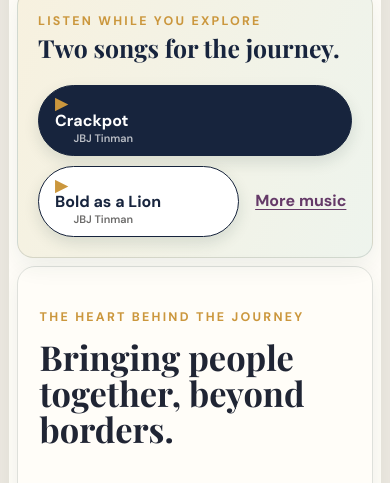
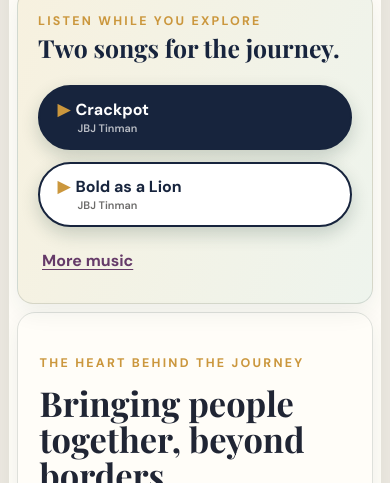
Before and after one commit to kernbrent/JoshBeyondBorders, a plain HTML site: page index.html in a window 390 px wide. Shown: the part 661-1144 px from the top of the page. Drawn offline with nearby package versions, Linux system fonts and the light colour scheme.

Commit message:
Fix CSS Caching

```diff
--- a/index.html
+++ b/index.html
@@ -6,7 +6,7 @@
   <meta name="description" content="Follow Joshua Jacob's music, worship, and service journey through England and South Africa.">
   <title>Josh Beyond Borders</title>
   <link rel="icon" type="image/png" href="assets/beyond2026080404.png">
-  <link rel="stylesheet" href="styles/main.css">
+  <link rel="stylesheet" href="styles/main.css?v=20260805-2">
 </head>
 <body>
   <header class="site-header">
--- a/styles/main.css
+++ b/styles/main.css
@@ -193,5 +193,9 @@ main>.section,main>.feature,main>.support,main>.giving-hero,main>.testimony-head
 @media(max-width:760px){
   .home-listen{align-items:flex-start;flex-direction:column;width:calc(100% - 16px);padding:1.25rem;border-radius:16px}
   .home-listen__songs{width:100%}
-  .home-listen__songs .song-button{flex:1 1 10rem}
+  .home-listen__songs,.song-actions{display:grid;grid-template-columns:1fr;gap:.75rem}
+  .song-button{-webkit-appearance:none;appearance:none;display:flex!important;flex-flow:row wrap!important;align-items:center!important;justify-content:flex-start!important;width:100%!important;min-height:54px!important;margin:0!important;padding:.8rem 1.1rem!important;border:2px solid var(--navy)!important;border-radius:999px!important;background:var(--navy)!important;color:#fff!important;font-family:"DM Sans",Arial,sans-serif!important;font-size:1rem!important;font-weight:800!important;line-height:1.2!important;text-align:left!important;box-shadow:0 7px 18px rgba(20,55,47,.2)!important}
+  .song-button--secondary{background:#fff!important;color:var(--navy)!important}
+  .song-button small{flex:0 0 100%;margin:.2rem 0 0 1.25rem}
+  .home-listen__more{display:inline-flex;align-items:center;min-height:44px;padding:.55rem .25rem}
 }
```
Also changed, not shown: pages/giving.html (+1 -1 lines), pages/listen.html (+1 -1 lines), pages/player.html (+1 -1 lines), pages/testimony.html (+1 -1 lines).
